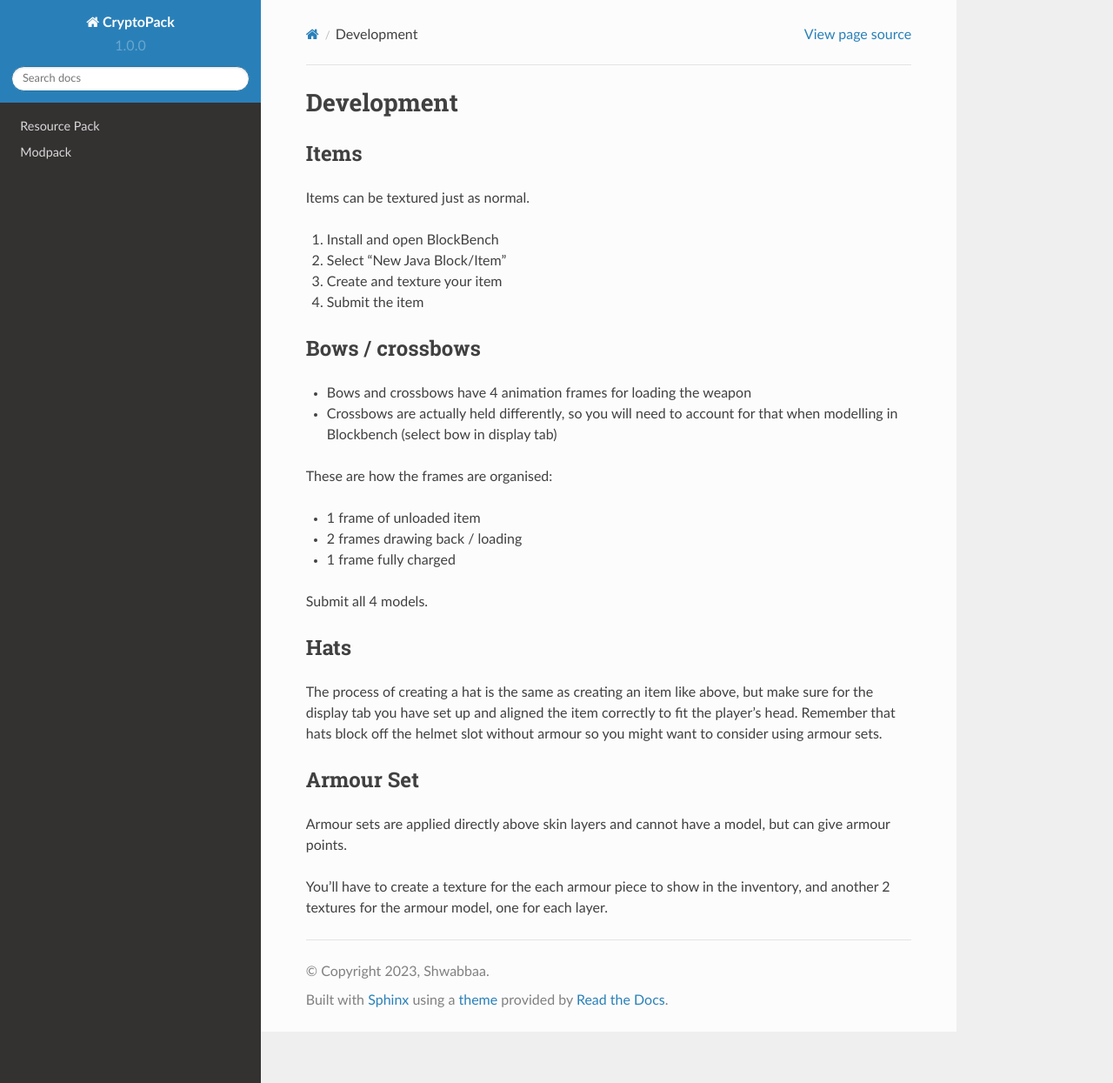
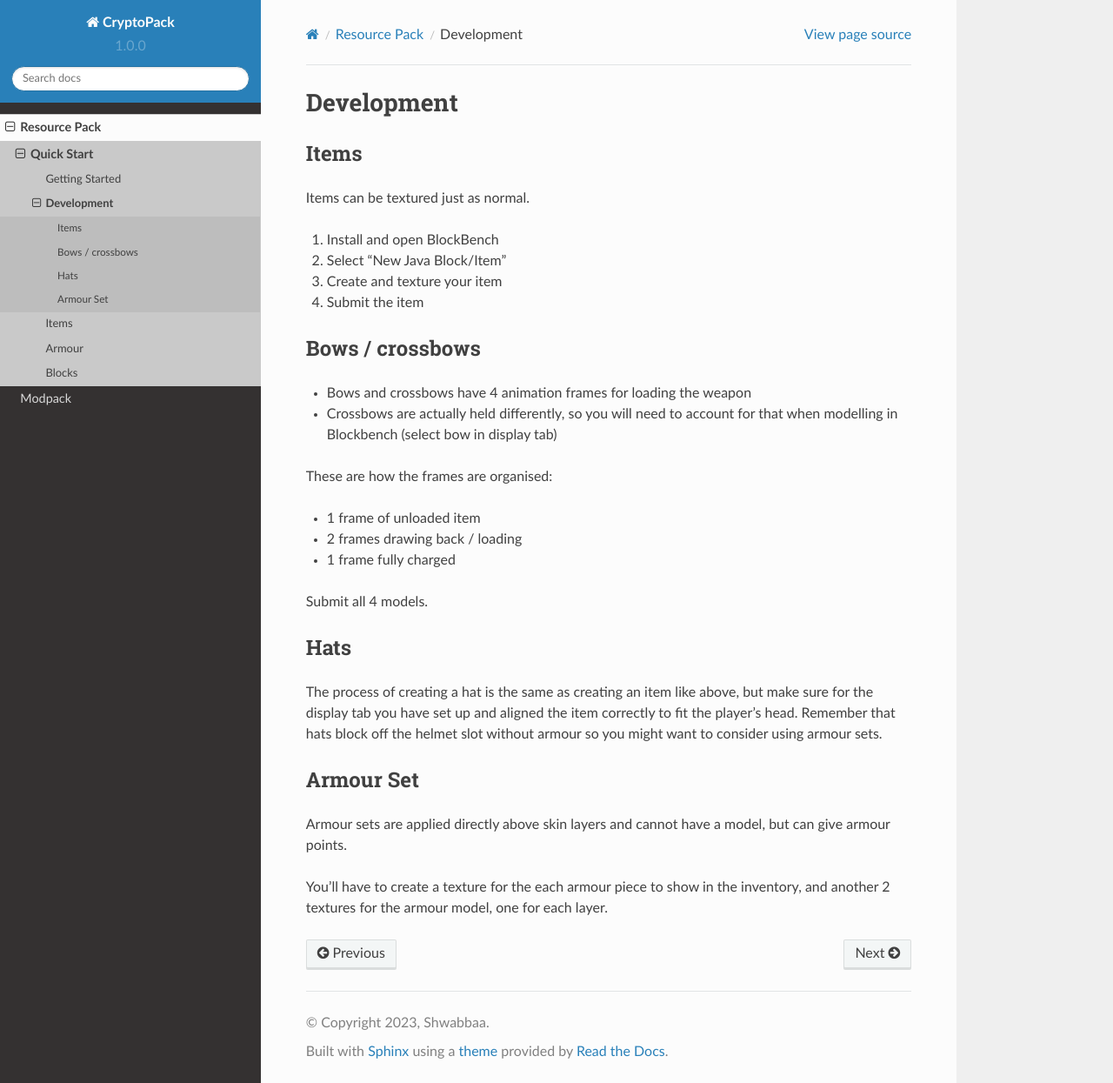
Before and after one commit to Shwabbaa/cryptopack-docs, a Sphinx documentation site: the page built from docs/source/resourcepack/development.rst, in a window 1280 px wide and 1245 px high. Shown: the whole window at 87% size. Built offline with Sphinx 7.4.7 and the Read the Docs theme 2.0.0, drawn with Linux system fonts in a browser that asks for light colours; pages that are not in the unit, such as notebooks, are missing from menus.

Commit message:
Update index.rst

```diff
--- a/docs/source/resourcepack/index.rst
+++ b/docs/source/resourcepack/index.rst
@@ -14,3 +14,12 @@ Quick Start
 * :doc:`armor`
 
 * :doc:`blocks`
+
+.. toctree::
+   getting_started
+   modpack
+   development
+   items
+   armor
+   blocks
+   sounds
```
